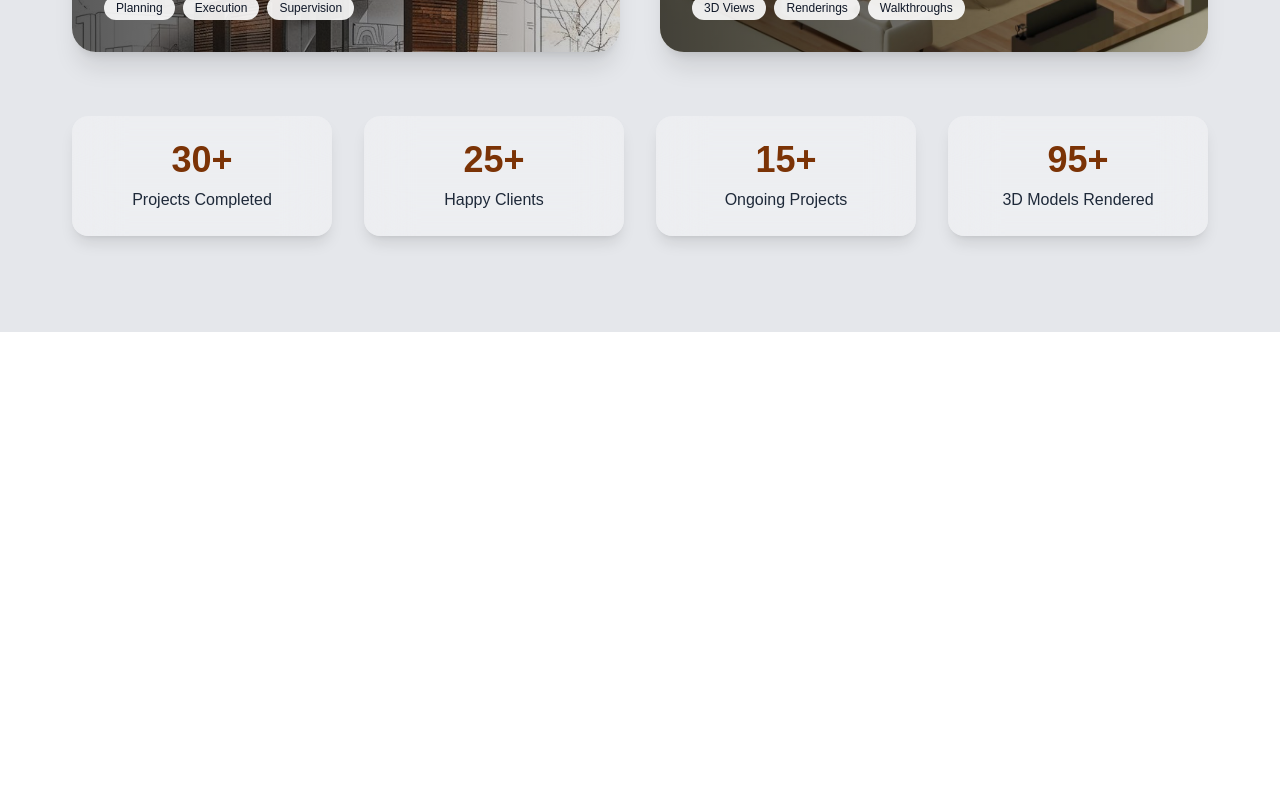
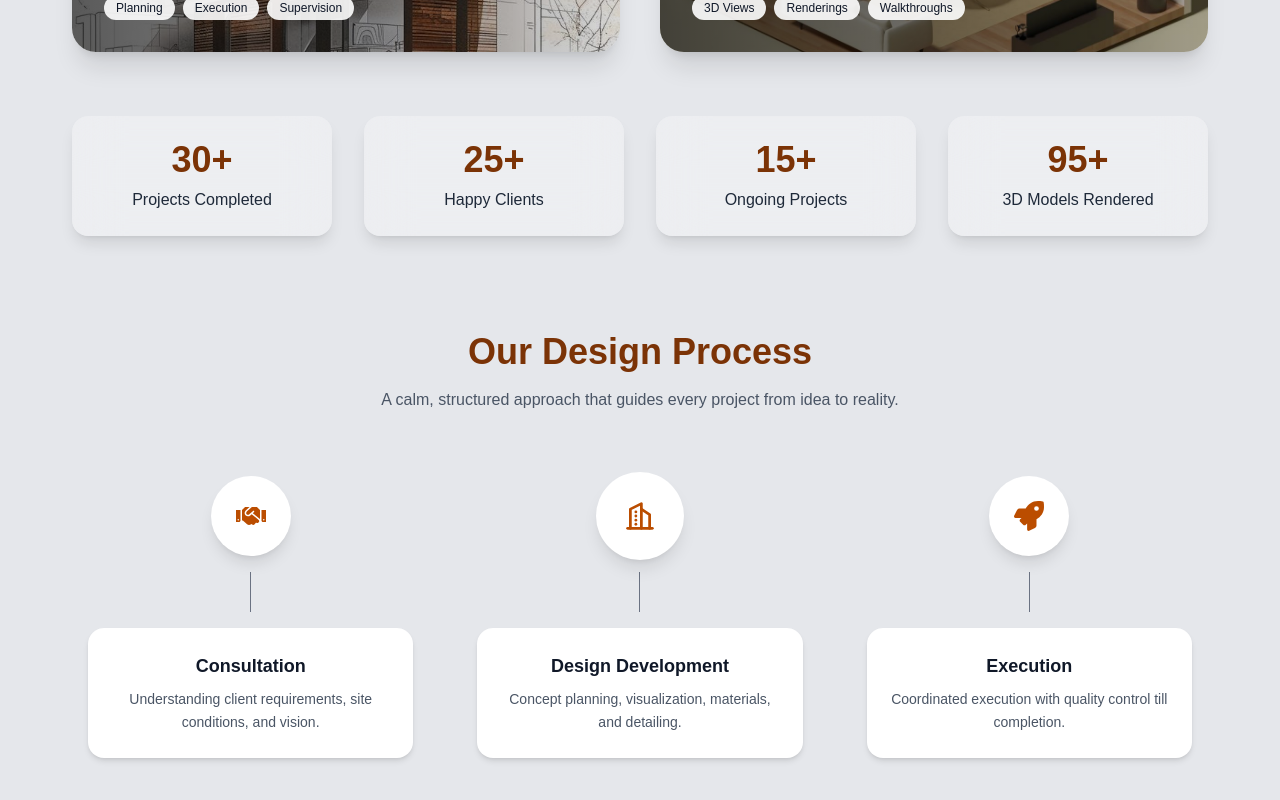
Before and after one commit to Hemajayaraj05/architect-website, a React (Vite) app: page /services in a window 1280 px wide. Shown: the part 896-1696 px from the top of the page. Before the commit the page ends 1228 px from the top, so only its background shows below. Built offline with nearby package versions, Linux system fonts and the light colour scheme.

Commit message:
added design process in services

```diff
--- /dev/null
+++ b/src/components/DesignProcess.tsx
@@ -0,0 +1,84 @@
+import { FaHandshake, FaRocket } from "react-icons/fa";
+import { TbBuildingSkyscraper } from "react-icons/tb";
+import { motion } from "framer-motion";
+
+const processSteps = [
+  {
+    title: "Consultation",
+    description:
+      "Understanding client requirements, site conditions, and vision.",
+    icon: FaHandshake,
+  },
+  {
+    title: "Design Development",
+    description:
+      "Concept planning, visualization, materials, and detailing.",
+    icon: TbBuildingSkyscraper,
+    highlight: true,
+  },
+  {
+    title: "Execution",
+    description:
+      "Coordinated execution with quality control till completion.",
+    icon: FaRocket,
+  },
+];
+
+const DesignProcess = () => {
+  return (
+    <section className="py-24 bg-gray-200">
+      <div className="max-w-7xl mx-auto px-6 text-center mb-16">
+        <h2 className="text-4xl font-bold text-amber-900">
+          Our Design Process
+        </h2>
+        <p className="mt-4 text-gray-600 max-w-2xl mx-auto">
+          A calm, structured approach that guides every project from idea to reality.
+        </p>
+      </div>
+
+      <div className="max-w-6xl mx-auto px-6 grid md:grid-cols-3 gap-16">
+        {processSteps.map((step, index) => {
+          const Icon = step.icon;
+
+          return (
+            <motion.div
+              key={index}
+              initial={{ opacity: 0, y: 40 }}
+              whileInView={{ opacity: 1, y: 0 }}
+              transition={{ delay: index * 0.2 }}
+              viewport={{ once: true }}
+              className="flex flex-col items-center text-center relative"
+            >
+
+              <div
+                className={`w-20 h-20 rounded-full flex items-center justify-center shadow-lg z-10
+                  ${
+                    step.highlight
+                      ? "bg-white text-amber-700 scale-110"
+                      : "bg-white text-amber-700"
+                  }
+                `}
+              >
+                <Icon className="text-3xl" />
+              </div>
+
+
+              <div className="w-px h-10 bg-gray-500 my-4" />
+
+              <div className="bg-white rounded-2xl p-6 shadow-md max-w-sm">
+                <h3 className="text-lg font-semibold text-gray-900 mb-2">
+                  {step.title}
+                </h3>
+                <p className="text-gray-600 text-sm leading-relaxed">
+                  {step.description}
+                </p>
+              </div>
+            </motion.div>
+          );
+        })}
+      </div>
+    </section>
+  );
+};
+
+export default DesignProcess;
--- a/src/pages/Services.tsx
+++ b/src/pages/Services.tsx
@@ -6,6 +6,7 @@ import SEO from "../seo/SEO";
 import { services, stats } from "../data/services.data";
 import { cardVariants } from "../assets/animations/services.animations";
 import AnimatedCounter from "../components/AnimatedCounter";
+import DesignProcess from "../components/DesignProcess";
 
 const Services = () => {
   const statsRef = useRef<HTMLDivElement | null>(null);
@@ -100,6 +101,7 @@ const Services = () => {
           </div>
         ))}
       </div>
+      <DesignProcess/>
     </section>
      </>
   );
```
